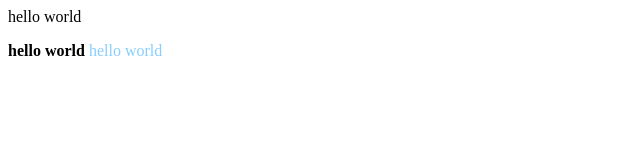
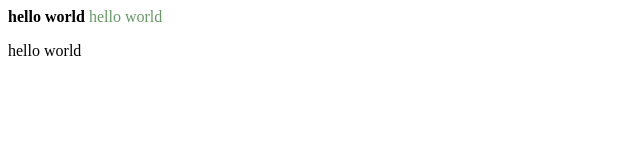
Before and after one commit to liuyuhangla/liuyuhangla.github.io, a plain HTML site: page index.html in a window 1280 px wide. Shown: the whole page, without its empty margins (0-640 px from the left). Drawn offline with Linux system fonts and the light colour scheme.

Commit message:
Update index.html

```diff
--- a/index.html
+++ b/index.html
@@ -1,3 +1,2 @@
-<p>hello world</p>
 <b>hello world</b>
-<font color="#87ceff">hello world</font>
+<font color="#669966">hello world</font><p>hello world</p>
```
